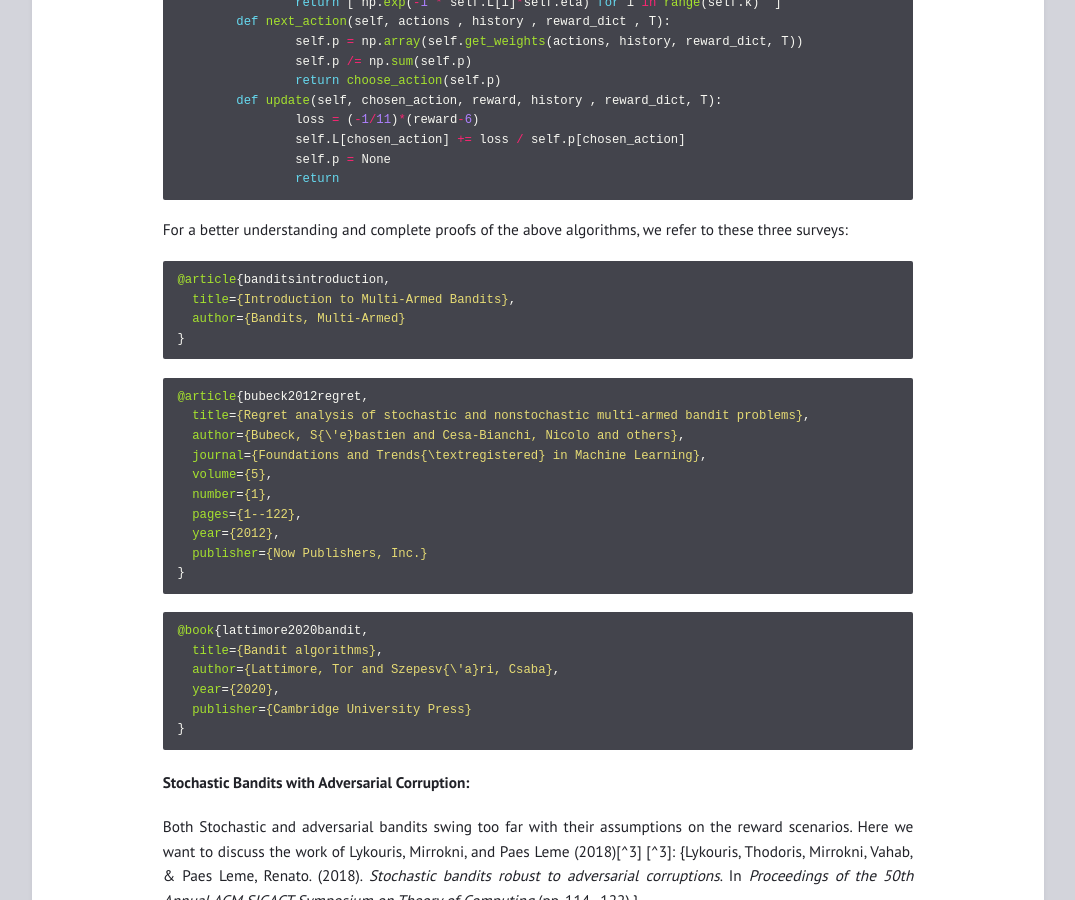
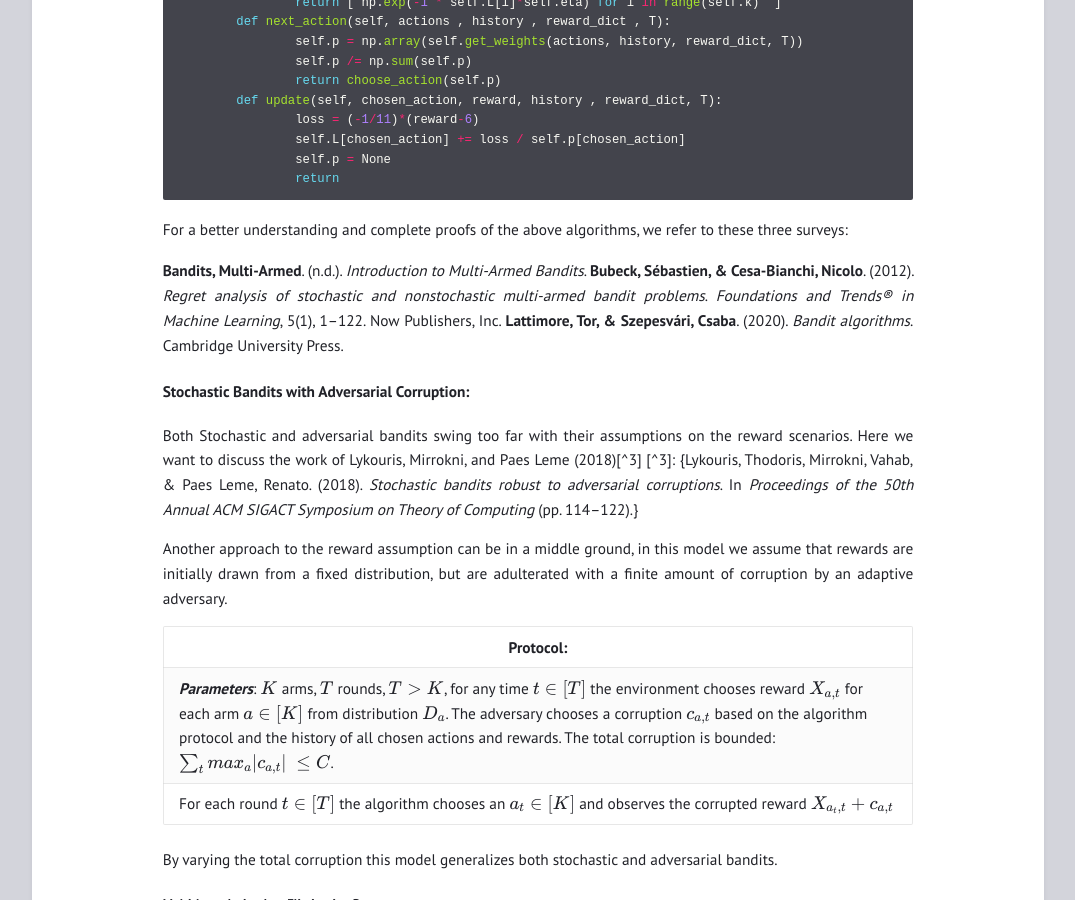
Before and after one commit to ayushbatra/ayushbatra.github.io, a Jekyll site: the page built from _posts/2023-01-03-multiarmedbandits.md, in a window 1280 px wide and 900 px high, scrolled down 8137 px. Shown: the whole window, without its empty margins (102-1177 px from the left). Built offline with Jekyll 4.4.1, drawn with Linux system fonts in a browser that asks for light colours.

Commit message:
Update 2023-01-03-multiarmedbandits.md

````diff
--- a/_posts/2023-01-03-multiarmedbandits.md
+++ b/_posts/2023-01-03-multiarmedbandits.md
@@ -313,32 +313,11 @@ class EXP3:
 ```
 
 For a better understanding and complete proofs of the above algorithms, we refer to these three surveys:
-```bibtex
-@article{banditsintroduction,
-  title={Introduction to Multi-Armed Bandits},
-  author={Bandits, Multi-Armed}
-}
-```
-```bibtex
-@article{bubeck2012regret,
-  title={Regret analysis of stochastic and nonstochastic multi-armed bandit problems},
-  author={Bubeck, S{\'e}bastien and Cesa-Bianchi, Nicolo and others},
-  journal={Foundations and Trends{\textregistered} in Machine Learning},
-  volume={5},
-  number={1},
-  pages={1--122},
-  year={2012},
-  publisher={Now Publishers, Inc.}
-}
-```
-```bibtex
-@book{lattimore2020bandit,
-  title={Bandit algorithms},
-  author={Lattimore, Tor and Szepesv{\'a}ri, Csaba},
-  year={2020},
-  publisher={Cambridge University Press}
-}
-```
+
+**Bandits, Multi-Armed**. (n.d.). *Introduction to Multi-Armed Bandits*.
+**Bubeck, Sébastien, & Cesa-Bianchi, Nicolo**. (2012). *Regret analysis of stochastic and nonstochastic multi-armed bandit problems*. *Foundations and Trends® in Machine Learning*, 5(1), 1--122. Now Publishers, Inc.
+**Lattimore, Tor, & Szepesvári, Csaba**. (2020). *Bandit algorithms*. Cambridge University Press.
+
 
 #### Stochastic Bandits with Adversarial Corruption:
 Both Stochastic and adversarial bandits swing too far with their assumptions on the reward scenarios. Here we want to discuss the work of Lykouris, Mirrokni, and Paes Leme (2018)[^3]
````
